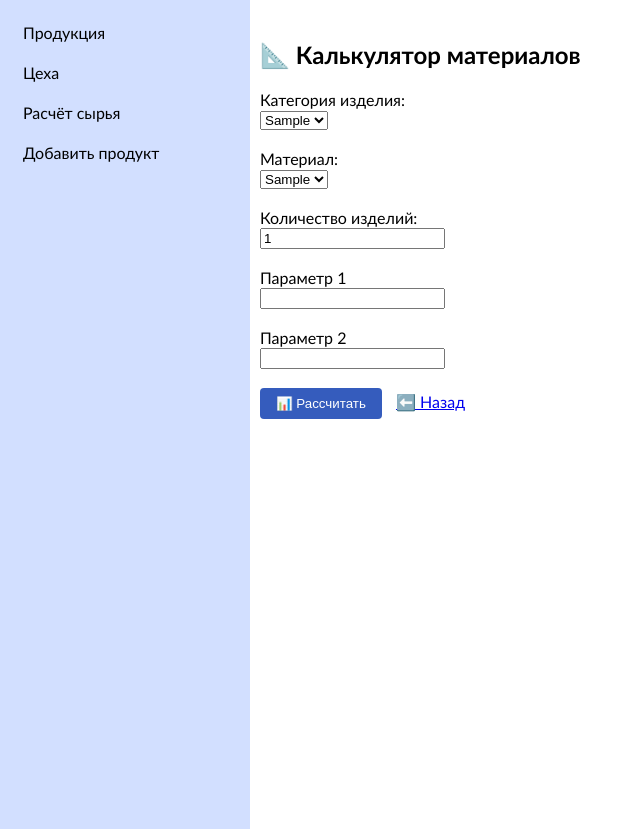
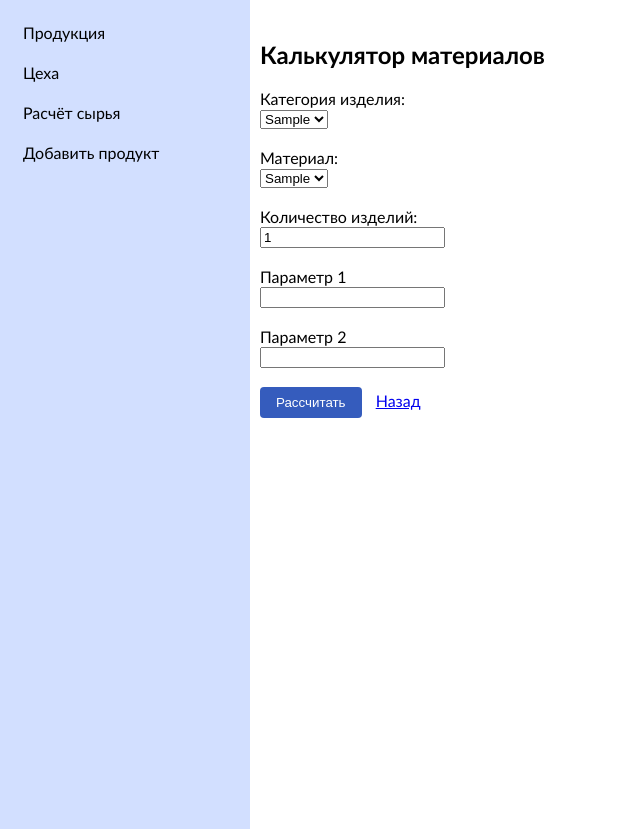
Before and after one commit to DVGSTATUYA/LTP1, a Flask app: page /calculation in a window 1280 px wide. Shown: the part 70-899 px from the top of the page, without its empty margins (0-640 px from the left). Run offline with Flask 3, Linux system fonts and the light colour scheme; a database or web service that is not in the repository returns one stand-in record (values such as "Sample title"); data that the repository does not hold is empty.

Commit message:
Update calculation.html

```diff
--- a/app/frontend/templates/calculation.html
+++ b/app/frontend/templates/calculation.html
@@ -1,6 +1,6 @@
 {% extends "base.html" %}
 {% block content %}
-<h2>📐 Калькулятор материалов</h2>
+<h2>Калькулятор материалов</h2>
 
 <form method="post" id="calc-form">
   <label>Категория изделия:</label><br>
@@ -30,8 +30,8 @@
   <label id="param2_label">{{ labels[1] }}</label><br>
   <input type="number" step="0.0001" name="param2" required><br><br>
 
-  <button type="submit" style="background:#355CBD; color:#fff; padding:8px 16px; border:none; border-radius:4px;">📊 Рассчитать</button>
-  <a href="{{ url_for('products') }}" style="margin-left:10px;">⬅️ Назад</a>
+  <button type="submit" style="background:#355CBD; color:#fff; padding:8px 16px; border:none; border-radius:4px;">Рассчитать</button>
+  <a href="{{ url_for('products') }}" style="margin-left:10px;">Назад</a>
 </form>
 
 {% if result is not none %}
```
